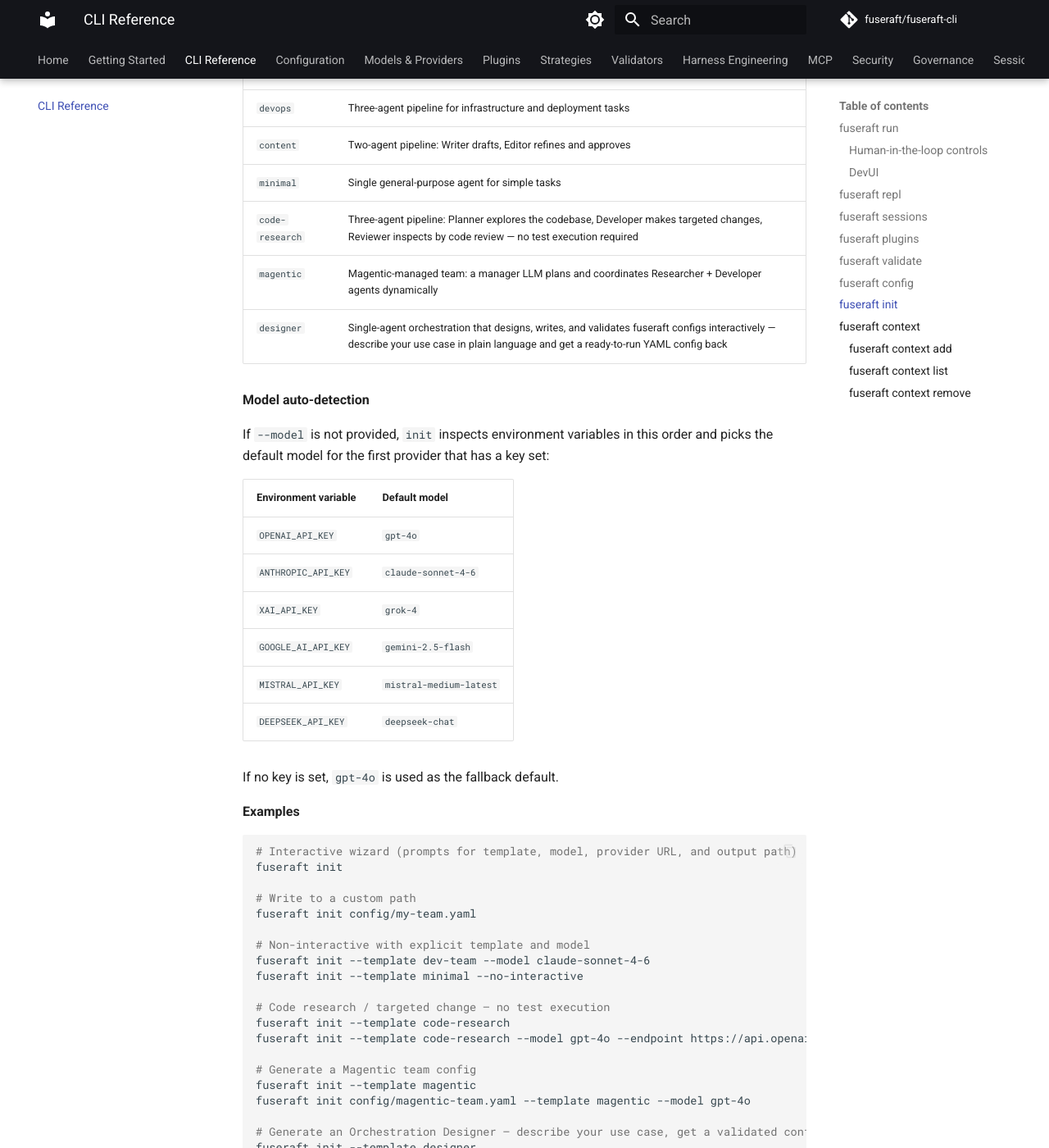
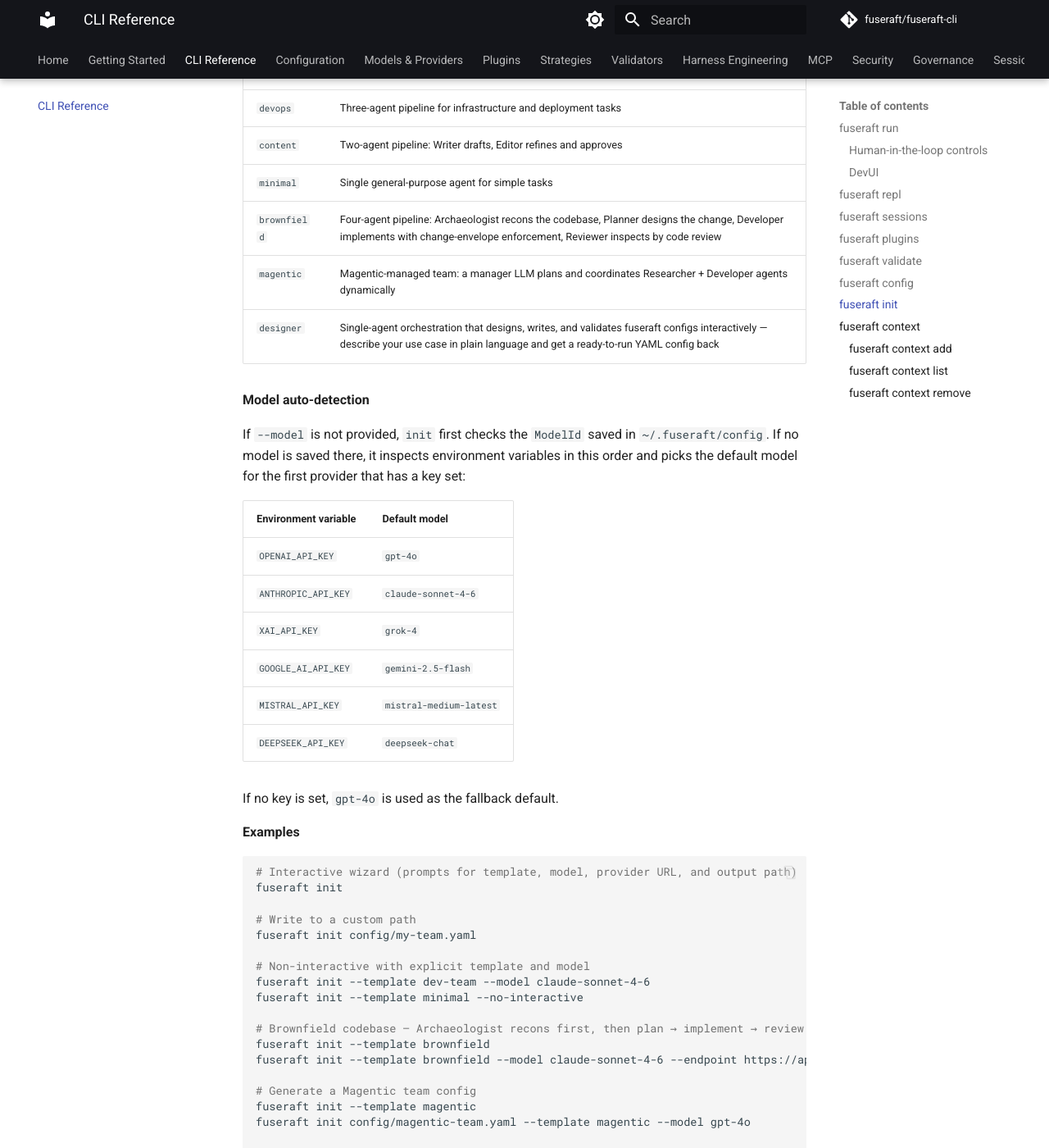
Before and after one commit to fuseraft/fuseraft-cli, an MkDocs documentation site: the page built from docs/cli-reference.md, in a window 1280 px wide and 1400 px high, scrolled down 17568 px. Shown: the whole window at 82% size. Built offline with MkDocs 1.6.1 and Material for MkDocs 9.7.7, drawn with Linux system fonts in a browser that asks for light colours; comment, search, counter and statistics services are not loaded.

Commit message:
docs: update init template table and examples for brownfield/code-research changes
Remove code-research from cli-reference.md; add brownfield with description
matching the 4-agent Archaeologist→Planner→Developer→Reviewer pipeline.
Update model auto-detection note to document ~/.fuseraft/config checked first.
Replace code-research example block with brownfield examples.

```diff
--- a/docs/cli-reference.md
+++ b/docs/cli-reference.md
@@ -644,13 +644,13 @@ fuseraft init [output] [options]
 | `devops` | Three-agent pipeline for infrastructure and deployment tasks |
 | `content` | Two-agent pipeline: Writer drafts, Editor refines and approves |
 | `minimal` | Single general-purpose agent for simple tasks |
-| `code-research` | Three-agent pipeline: Planner explores the codebase, Developer makes targeted changes, Reviewer inspects by code review — no test execution required |
+| `brownfield` | Four-agent pipeline: Archaeologist recons the codebase, Planner designs the change, Developer implements with change-envelope enforcement, Reviewer inspects by code review |
 | `magentic` | Magentic-managed team: a manager LLM plans and coordinates Researcher + Developer agents dynamically |
 | `designer` | Single-agent orchestration that designs, writes, and validates fuseraft configs interactively — describe your use case in plain language and get a ready-to-run YAML config back |
 
 **Model auto-detection**
 
-If `--model` is not provided, `init` inspects environment variables in this order and picks the default model for the first provider that has a key set:
+If `--model` is not provided, `init` first checks the `ModelId` saved in `~/.fuseraft/config`. If no model is saved there, it inspects environment variables in this order and picks the default model for the first provider that has a key set:
 
 | Environment variable | Default model |
 |---------------------|---------------|
@@ -676,9 +676,9 @@ fuseraft init config/my-team.yaml
 fuseraft init --template dev-team --model claude-sonnet-4-6
 fuseraft init --template minimal --no-interactive
 
-# Code research / targeted change — no test execution
-fuseraft init --template code-research
-fuseraft init --template code-research --model gpt-4o --endpoint https://api.openai.com/v1
+# Brownfield codebase — Archaeologist recons first, then plan → implement → review
+fuseraft init --template brownfield
+fuseraft init --template brownfield --model claude-sonnet-4-6 --endpoint https://api.anthropic.com
 
 # Generate a Magentic team config
 fuseraft init --template magentic
```
